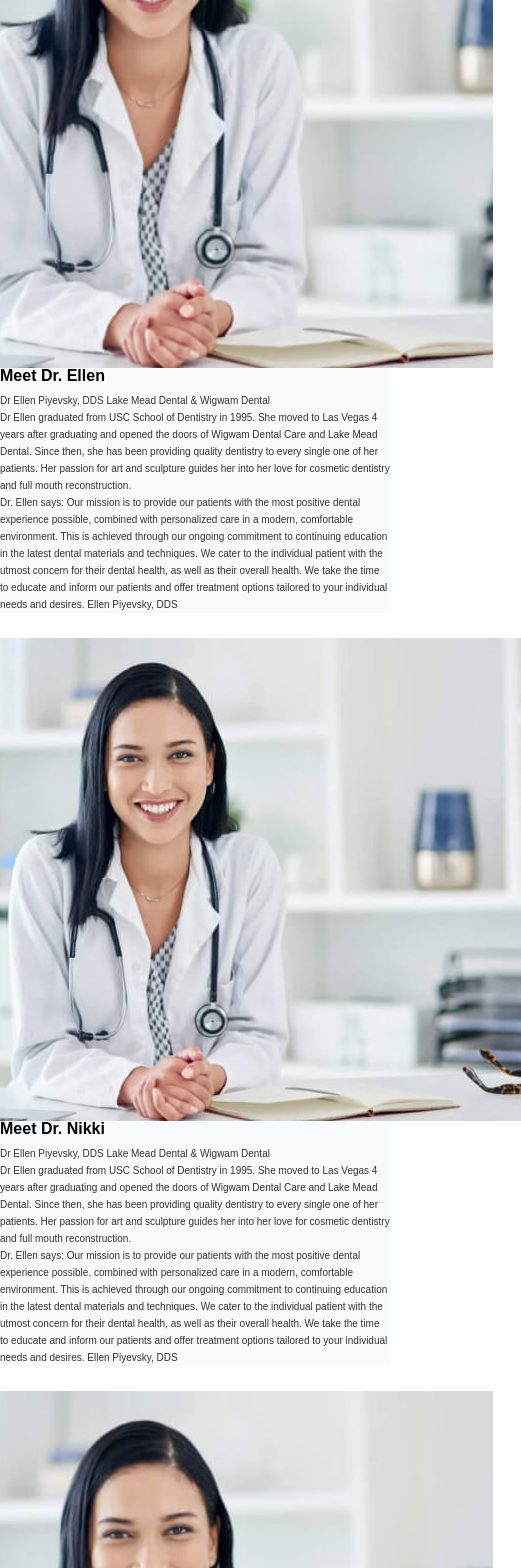
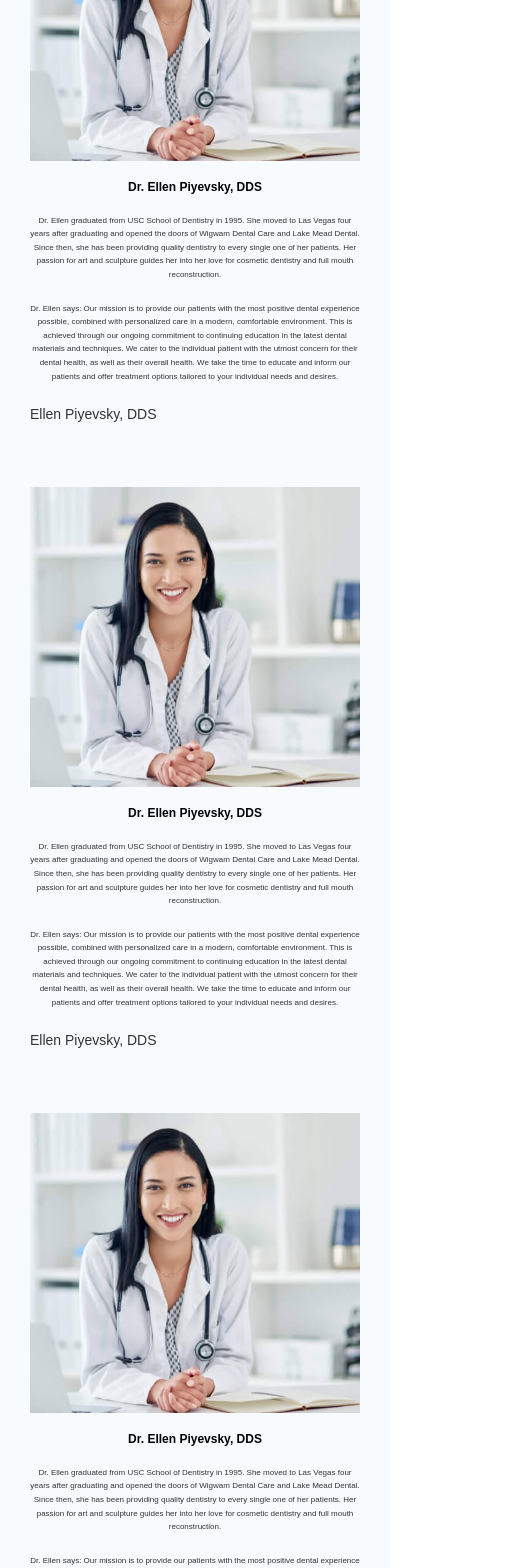
Before and after one commit to idenispankov/lake_mead_dental_next_js, a Next.js app: page /meet-the-doctors in a window 390 px wide. Shown: the part 432-2000 px from the top of the page, 521 px wide, since content can reach past the window. Built offline with nearby package versions, Linux system fonts and the light colour scheme.

Commit message:
Meet the doctors section fully responsive

```diff
--- a/components/DoctorSection.js
+++ b/components/DoctorSection.js
@@ -1,13 +1,12 @@
 import styles from '../styles/DoctorSection.module.css';
 import Button from './Button';
-import FlexContainer from '../components/FlexContainer';
 
 export default function DoctorSection() {
   return (
     <section className={styles.section}>
       <div className={styles.lines__image}></div>
       <div className={styles.dotes__image}></div>
-      <FlexContainer>
+      <div className={styles.container}>
         <div className={styles.doctor__image}></div>
         <div className={styles.text__container}>
           <h2 className={styles.heading}>Meet Dr. Ellen</h2>
@@ -34,7 +33,7 @@ export default function DoctorSection() {
             buttonText='Meet Our Doctors'
           />
         </div>
-      </FlexContainer>
+      </div>
     </section>
   );
 }
--- a/components/FlexContainer.js
+++ /dev/null
@@ -1,7 +0,0 @@
-import styles from '../styles/FlexContainer.module.css';
-
-export default function FlexContainer({ optionalClass, children }) {
-  return (
-    <div className={`${styles.container} ${optionalClass}`}>{children}</div>
-  );
-}
--- a/pages/meet-the-doctors.js
+++ b/pages/meet-the-doctors.js
@@ -1,5 +1,4 @@
 import styles from '../styles/MeetTheDoctor.module.css';
-import FlexContainer from '../components/FlexContainer';
 
 export default function MeetTheDoctors() {
   return (
@@ -7,27 +6,28 @@ export default function MeetTheDoctors() {
       <div className={styles.heading__container}>
         <h2 className={styles.heading}>Meet The Doctors</h2>
         <p className={styles.text}>
-          Lorem ipsum dolor sit amet, consectetur adipisicing elit. Aliquam,
-          dicta molestiae repudiandae nisi nesciunt cupiditate?
+          Lorem, ipsum dolor sit amet consectetur adipisicing elit. Eligendi
+          velit quidem reprehenderit eveniet iusto minima.
         </p>
       </div>
-      <FlexContainer optionalClass={styles.flex__container}>
-        <div className={styles.doctor__image_ellen}></div>
+      {/* First Doctor */}
+      <div className={styles.content__container}>
+        <div
+          className={`${styles.doctor__image} ${styles.doctor__image_ellen}`}
+        ></div>
         <div className={styles.text__container}>
-          <h2 className={styles.heading}>Meet Dr. Ellen</h2>
-          <p className={styles.text}>
-            <span className={styles.text__span}>Dr Ellen Piyevsky, DDS </span>
-            Lake Mead Dental & Wigwam Dental
-          </p>
-          <p className={styles.text}>
-            Dr Ellen graduated from USC School of Dentistry in 1995. She moved
-            to Las Vegas 4 years after graduating and opened the doors of Wigwam
-            Dental Care and Lake Mead Dental. Since then, she has been providing
-            quality dentistry to every single one of her patients. Her passion
-            for art and sculpture guides her into her love for cosmetic
+          <h3 className={styles.text__container_heading}>
+            Dr. Ellen Piyevsky, DDS
+          </h3>
+          <p className={styles.text__container_text}>
+            Dr. Ellen graduated from USC School of Dentistry in 1995. She moved
+            to Las Vegas four years after graduating and opened the doors of
+            Wigwam Dental Care and Lake Mead Dental. Since then, she has been
+            providing quality dentistry to every single one of her patients. Her
+            passion for art and sculpture guides her into her love for cosmetic
             dentistry and full mouth reconstruction.
           </p>
-          <p className={styles.text}>
+          <p className={styles.text__container_text}>
             Dr. Ellen says: Our mission is to provide our patients with the most
             positive dental experience possible, combined with personalized care
             in a modern, comfortable environment. This is achieved through our
@@ -36,34 +36,32 @@ export default function MeetTheDoctors() {
             the utmost concern for their dental health, as well as their overall
             health. We take the time to educate and inform our patients and
             offer treatment options tailored to your individual needs and
-            desires. Ellen Piyevsky, DDS
+            desires.
           </p>
-          {/* <Button
-            customButtonStyles={styles.button}
-            linkTo='/meet-the-doctors'
-            buttonText='Meet Our Doctors'
-          /> */}
+          <p className={styles.text__container_author}>Ellen Piyevsky, DDS</p>
         </div>
-      </FlexContainer>
-      <FlexContainer
-        optionalClass={`${styles.flex__container} ${styles.flex__container_reverse}`}
+      </div>
+
+      {/* Second Doctor */}
+      <div
+        className={`${styles.content__container} ${styles.content__container_reversed}`}
       >
-        <div className={styles.doctor__image_nikki}></div>
+        <div
+          className={`${styles.doctor__image} ${styles.doctor__image_nikki}`}
+        ></div>
         <div className={styles.text__container}>
-          <h2 className={styles.heading}>Meet Dr. Nikki</h2>
-          <p className={styles.text}>
-            <span className={styles.text__span}>Dr Ellen Piyevsky, DDS </span>
-            Lake Mead Dental & Wigwam Dental
-          </p>
-          <p className={styles.text}>
-            Dr Ellen graduated from USC School of Dentistry in 1995. She moved
-            to Las Vegas 4 years after graduating and opened the doors of Wigwam
-            Dental Care and Lake Mead Dental. Since then, she has been providing
-            quality dentistry to every single one of her patients. Her passion
-            for art and sculpture guides her into her love for cosmetic
+          <h3 className={styles.text__container_heading}>
+            Dr. Ellen Piyevsky, DDS
+          </h3>
+          <p className={styles.text__container_text}>
+            Dr. Ellen graduated from USC School of Dentistry in 1995. She moved
+            to Las Vegas four years after graduating and opened the doors of
+            Wigwam Dental Care and Lake Mead Dental. Since then, she has been
+            providing quality dentistry to every single one of her patients. Her
+            passion for art and sculpture guides her into her love for cosmetic
             dentistry and full mouth reconstruction.
           </p>
-          <p className={styles.text}>
+          <p className={styles.text__container_text}>
             Dr. Ellen says: Our mission is to provide our patients with the most
             positive dental experience possible, combined with personalized care
             in a modern, comfortable environment. This is achieved through our
@@ -72,32 +70,30 @@ export default function MeetTheDoctors() {
             the utmost concern for their dental health, as well as their overall
             health. We take the time to educate and inform our patients and
             offer treatment options tailored to your individual needs and
-            desires. Ellen Piyevsky, DDS
+            desires.
           </p>
-          {/* <Button
-            customButtonStyles={styles.button}
-            linkTo='/meet-the-doctors'
-            buttonText='Meet Our Doctors'
-          /> */}
+          <p className={styles.text__container_author}>Ellen Piyevsky, DDS</p>
         </div>
-      </FlexContainer>
-      <FlexContainer optionalClass={styles.flex__container}>
-        <div className={styles.doctor__image_ellen}></div>
+      </div>
+
+      {/* Third Doctor */}
+      <div className={styles.content__container}>
+        <div
+          className={`${styles.doctor__image} ${styles.doctor__image_ellen}`}
+        ></div>
         <div className={styles.text__container}>
-          <h2 className={styles.heading}>Meet Dr. Ellen</h2>
-          <p className={styles.text}>
-            <span className={styles.text__span}>Dr Ellen Piyevsky, DDS </span>
-            Lake Mead Dental & Wigwam Dental
-          </p>
-          <p className={styles.text}>
-            Dr Ellen graduated from USC School of Dentistry in 1995. She moved
-            to Las Vegas 4 years after graduating and opened the doors of Wigwam
-            Dental Care and Lake Mead Dental. Since then, she has been providing
-            quality dentistry to every single one of her patients. Her passion
-            for art and sculpture guides her into her love for cosmetic
+          <h3 className={styles.text__container_heading}>
+            Dr. Ellen Piyevsky, DDS
+          </h3>
+          <p className={styles.text__container_text}>
+            Dr. Ellen graduated from USC School of Dentistry in 1995. She moved
+            to Las Vegas four years after graduating and opened the doors of
+            Wigwam Dental Care and Lake Mead Dental. Since then, she has been
+            providing quality dentistry to every single one of her patients. Her
+            passion for art and sculpture guides her into her love for cosmetic
             dentistry and full mouth reconstruction.
           </p>
-          <p className={styles.text}>
+          <p className={styles.text__container_text}>
             Dr. Ellen says: Our mission is to provide our patients with the most
             positive dental experience possible, combined with personalized care
             in a modern, comfortable environment. This is achieved through our
@@ -106,15 +102,11 @@ export default function MeetTheDoctors() {
             the utmost concern for their dental health, as well as their overall
             health. We take the time to educate and inform our patients and
             offer treatment options tailored to your individual needs and
-            desires. Ellen Piyevsky, DDS
+            desires.
           </p>
-          {/* <Button
-            customButtonStyles={styles.button}
-            linkTo='/meet-the-doctors'
-            buttonText='Meet Our Doctors'
-          /> */}
+          <p className={styles.text__container_author}>Ellen Piyevsky, DDS</p>
         </div>
-      </FlexContainer>
+      </div>
     </section>
   );
 }
--- a/styles/DoctorSection.module.css
+++ b/styles/DoctorSection.module.css
@@ -21,6 +21,10 @@
   top: 52px;
   left: 131px;
   z-index: -1;
+}
+
+.container {
+  display: flex;
 }
 
 .doctor__image {
@@ -120,6 +124,10 @@
   .section {
     padding: 60px;
   }
+  .container {
+    flex-direction: column;
+    align-items: center;
+  }
   .doctor__image {
     background: url('../public/images/doctor_ellen_mobile.png') no-repeat center
       center/cover;
--- a/styles/FlexContainer.module.css
+++ /dev/null
@@ -1,10 +0,0 @@
-.container {
-  display: flex;
-}
-
-@media screen and (max-width: 950px) {
-  .container {
-    flex-direction: column;
-    align-items: center;
-  }
-}
--- a/styles/MeetTheDoctor.module.css
+++ b/styles/MeetTheDoctor.module.css
@@ -1,22 +1,11 @@
 .section {
-  padding: 0;
+  padding: 60px 0 0 0;
 }
 
 .heading__container {
   max-width: 541px;
   text-align: center;
   margin: 0 auto;
-}
-
-.flex__container {
-  /* min-height: 714px; */
-  background: #f8fbfe;
-  margin: 100px 0;
-}
-
-.flex__container_reverse {
-  margin: 0;
-  flex-direction: row-reverse;
 }
 
 .heading {
@@ -30,23 +19,106 @@
   font-size: 16px;
   line-height: 170%;
   opacity: 0.8;
+  margin-bottom: 20px;
 }
 
-.doctor__image_ellen {
+.content__container {
+  padding: 100px 160px;
+  /* margin-top: 50px; */
+  background: #f8fbfe;
+  display: flex;
+  flex-direction: row-reverse;
+  /* border: 1px solid red; */
+}
+
+.content__container_reversed {
+  flex-direction: row;
+}
+
+.doctor__image {
   background: url('../public/images/doctor_ellen.jpg') no-repeat center
     center/cover;
   min-width: 595px;
   height: 575px;
+  margin-left: 90px;
+  width: 100%;
 }
 
 .doctor__image_nikki {
-  background: url('../public/images/doctor_ellen.jpg') no-repeat center
-    center/cover;
-  min-width: 652px;
-  height: 483px;
+  margin-left: 0;
+  margin-right: 90px;
+}
+
+.text__container_heading {
+  font-weight: 700;
+  font-size: 30px;
+  line-height: 106.5%;
+  margin-bottom: 20px;
+}
+
+.text__container_text {
+  font-size: 16px;
+  line-height: 170%;
+  opacity: 0.8;
+  margin-bottom: 20px;
+}
+
+.text__container_author {
+  font-size: 16px;
+  line-height: 170%;
+  opacity: 0.8;
 }
 
 /* Responsive */
+@media screen and (max-width: 1450px) {
+  .text__container_text {
+    font-size: 14px;
+  }
+  .text__container_author {
+    font-size: 14px;
+  }
+  .doctor__image {
+    margin-left: 40px;
+  }
+  .doctor__image_nikki {
+    margin-left: 0;
+    margin-right: 40px;
+  }
+}
+
+@media screen and (max-width: 1300px) {
+  .doctor__image {
+    min-width: 425px;
+    height: 525px;
+  }
+}
+
+@media screen and (max-width: 1140px) {
+  .content__container {
+    padding: 100px 60px;
+  }
+}
+
+@media screen and (max-width: 950px) {
+  .content__container {
+    flex-direction: column;
+    padding: 30px 60px;
+  }
+  .doctor__image {
+    margin-left: 0;
+    margin-bottom: 50px;
+  }
+  .doctor__image_nikki {
+    margin-right: 0;
+  }
+  .text__container_heading {
+    text-align: center;
+  }
+  .text__container_text {
+    text-align: center;
+  }
+}
+
 @media screen and (max-width: 768px) {
   .heading__container {
     max-width: 485px;
@@ -58,8 +130,16 @@
   .text {
     font-size: 14px;
   }
-  .flex__container {
-    margin: 40px 0;
+}
+
+@media screen and (max-width: 560px) {
+  .doctor__image {
+    min-width: 300px;
+    height: 400px;
+    margin-bottom: 20px;
+  }
+  .content__container {
+    padding: 30px;
   }
 }
 
@@ -74,7 +154,24 @@
   .text {
     font-size: 10px;
   }
-  .flex__container {
-    margin: 25px 0;
+  .text__container_heading {
+    font-size: 12px;
+  }
+  .text__container_text {
+    font-size: 8px;
   }
 }
+
+@media screen and (max-width: 450px) {
+  .doctor__image {
+    min-width: 300px;
+    max-height: 300px;
+  }
+}
+
+@media screen and (max-width: 370px) {
+  .doctor__image {
+    min-width: 200px;
+    max-height: 200px;
+  }
+}
```
